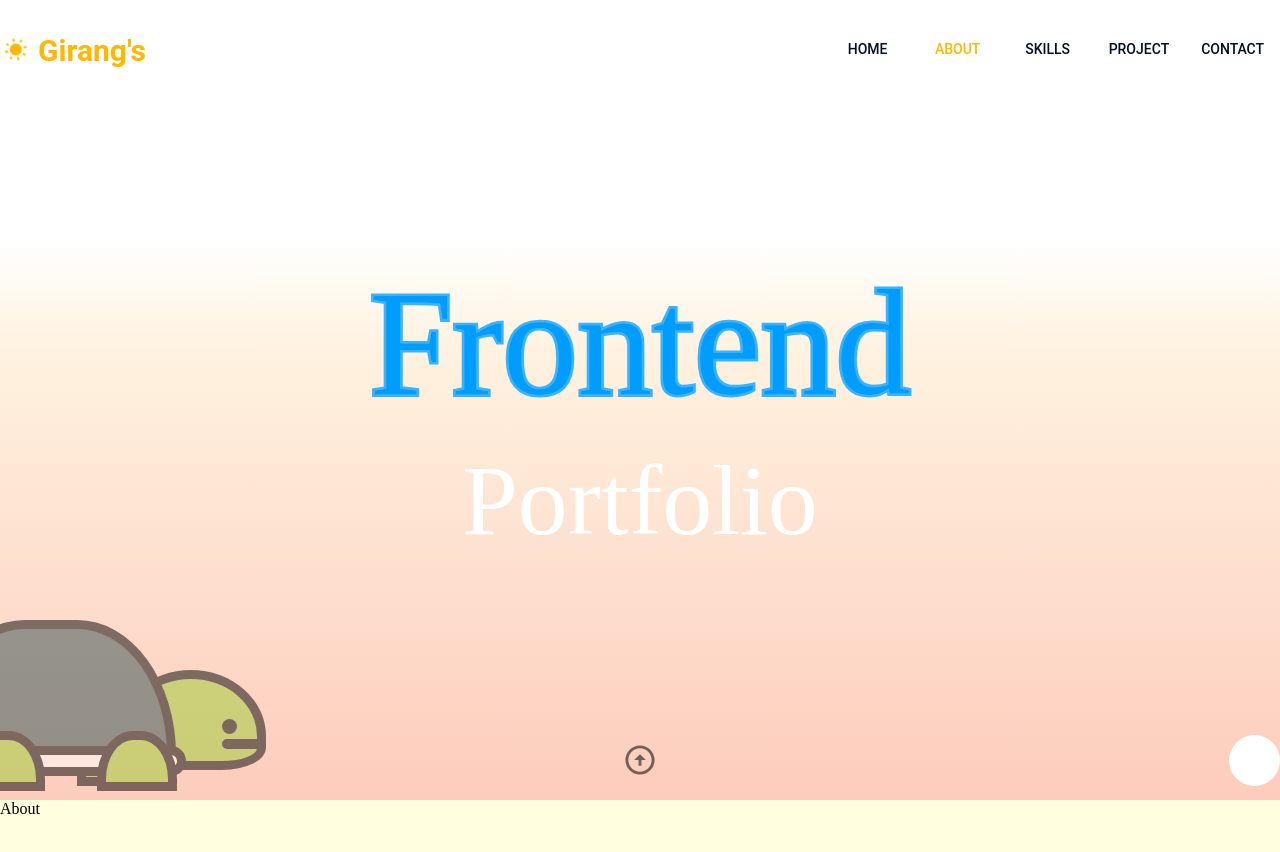
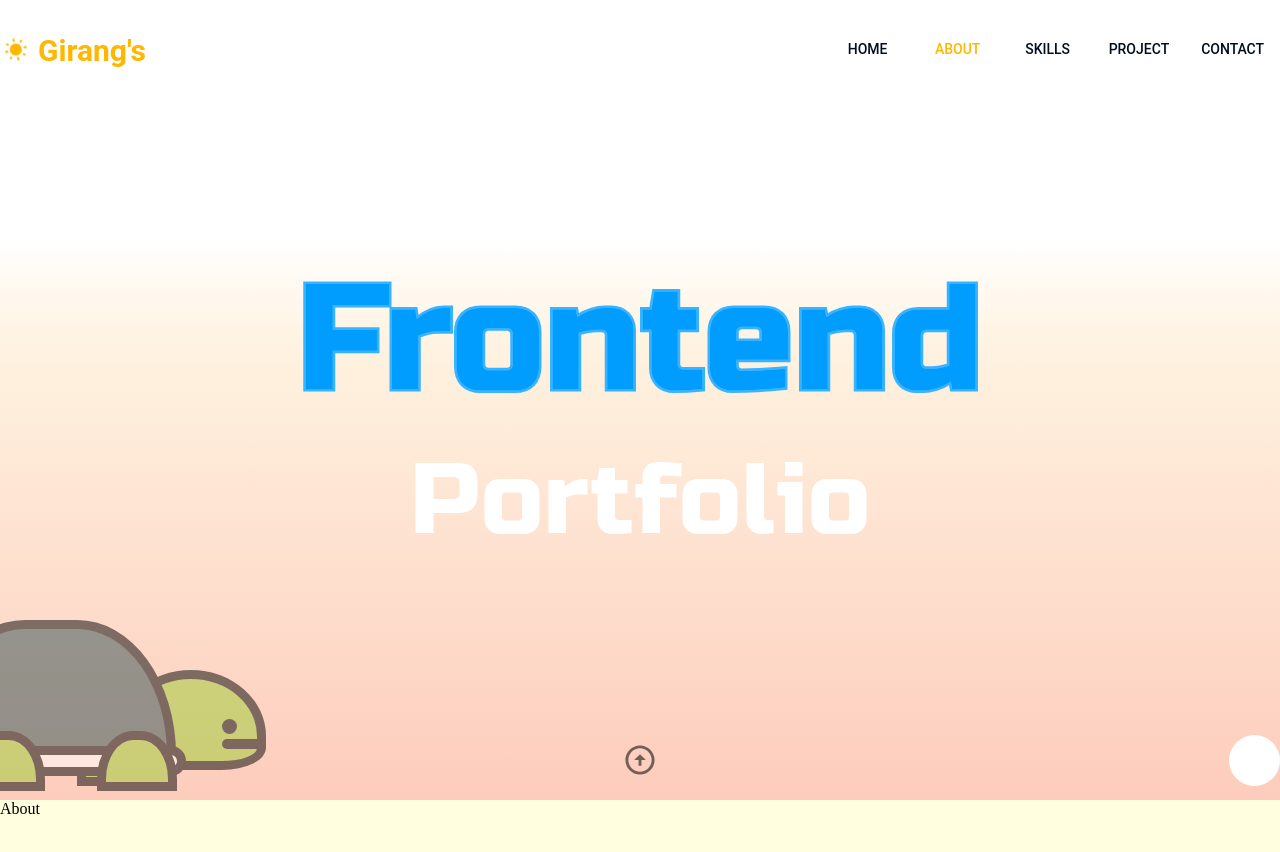
Before and after one commit to choigirang/portfolio, a React (Create React App) app: page /About in a window 1280 px wide. Shown: the top 852 px of the page. Built offline with nearby package versions, Linux system fonts and the light colour scheme.

Commit message:
add fonts Russo

```diff
--- a/src/styles/global.css
+++ b/src/styles/global.css
@@ -1,3 +1,5 @@
+@import url('https://fonts.googleapis.com/css2?family=Russo+One&display=swap');
+
 :root {
   width: 100%;
   display: flex;
```
